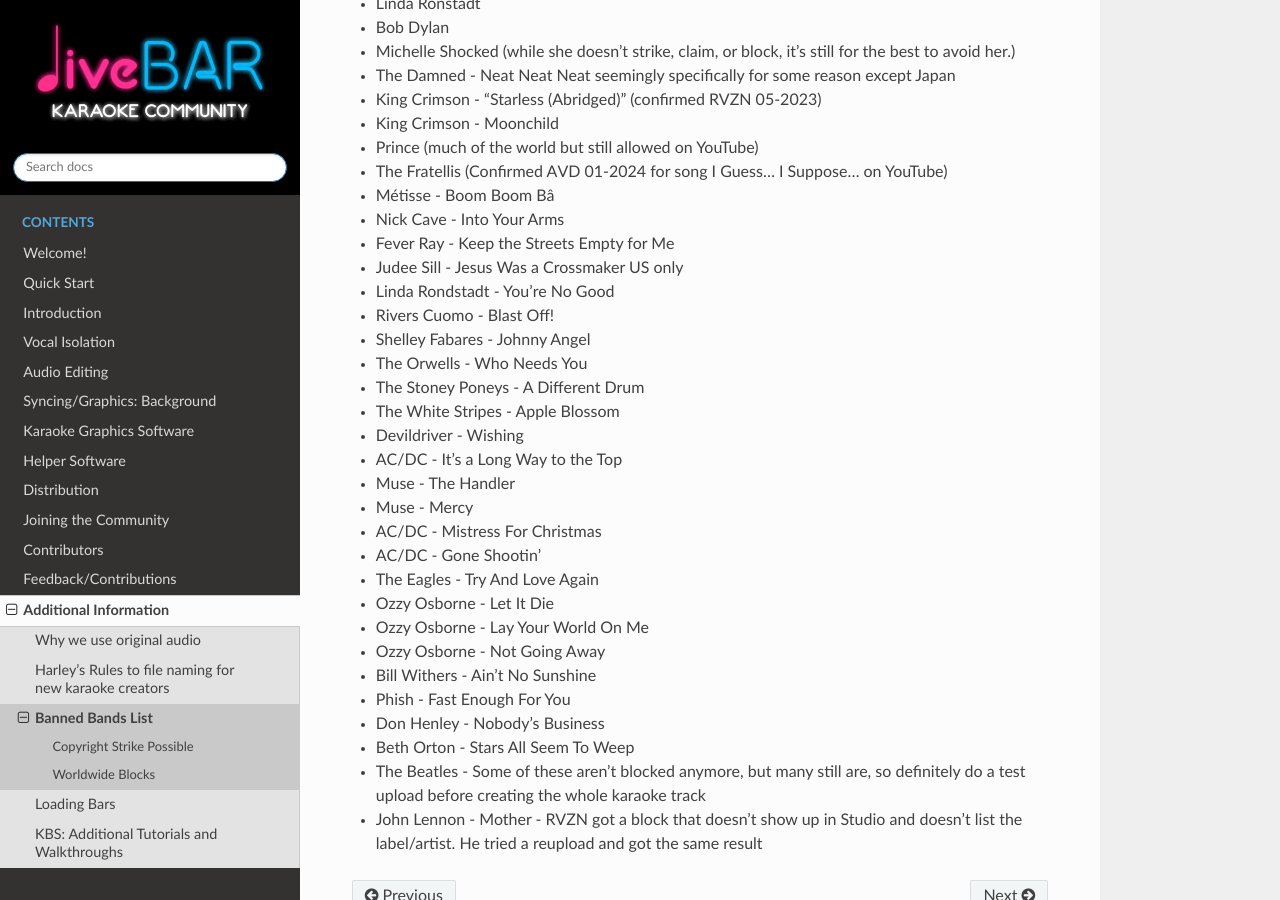
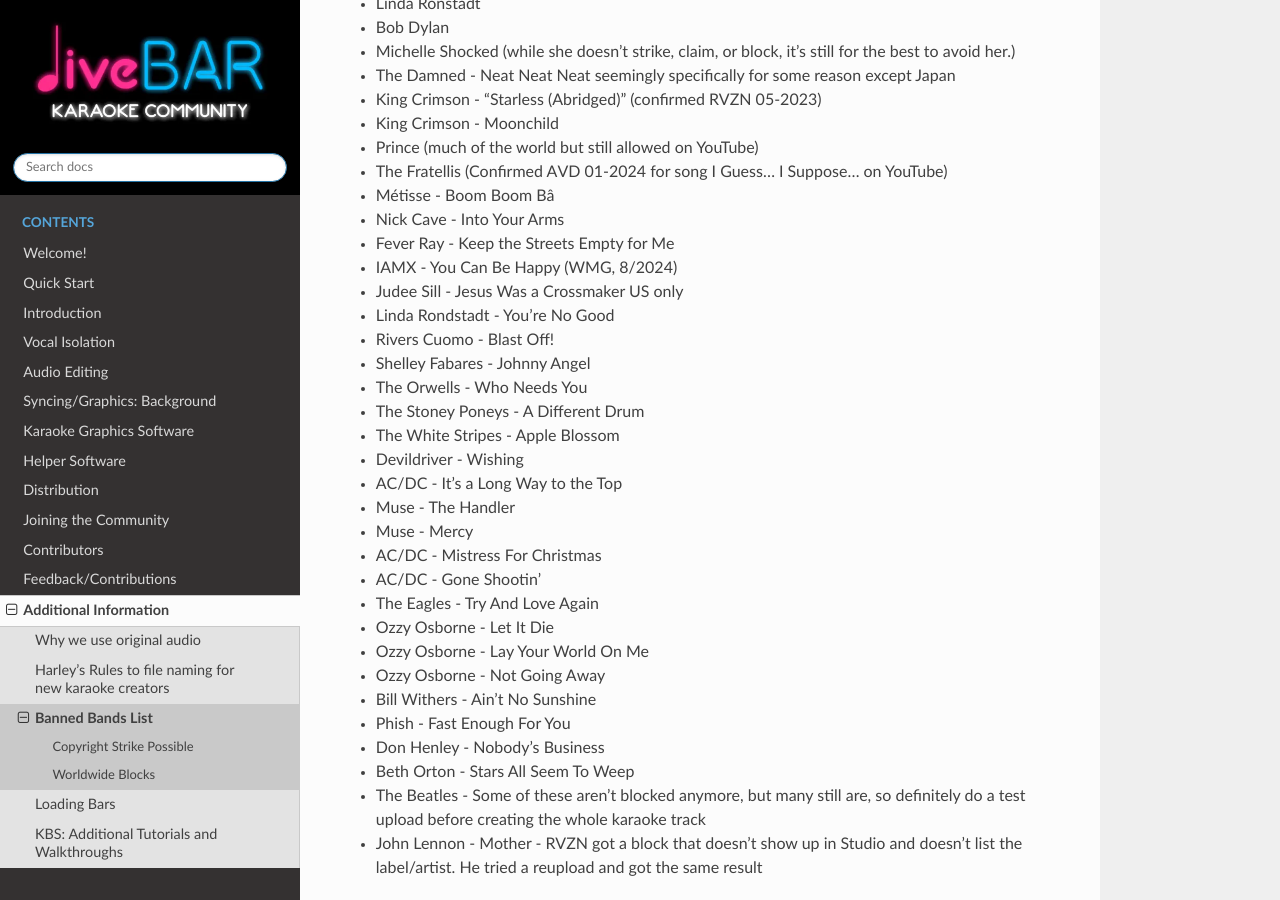
Before and after one commit to diveBarKaraoke/divebar_karaoke_creation_guide, a Sphinx documentation site: the page built from docs/banned_bands.rst, in a window 1280 px wide and 900 px high, scrolled down 1264 px. Built offline with Sphinx 7.4.7 and the Read the Docs theme 2.0.0, drawn with Linux system fonts in a browser that asks for light colours.

Commit message:
Another banned band

```diff
--- a/docs/banned_bands.rst
+++ b/docs/banned_bands.rst
@@ -54,6 +54,7 @@ Worldwide Blocks
 * Métisse - Boom Boom Bâ
 * Nick Cave - Into Your Arms
 * Fever Ray - Keep the Streets Empty for Me
+* IAMX - You Can Be Happy (WMG, 8/2024)
 * Judee Sill - Jesus Was a Crossmaker US only
 * Linda Rondstadt - You're No Good
 * Rivers Cuomo - Blast Off!
```
